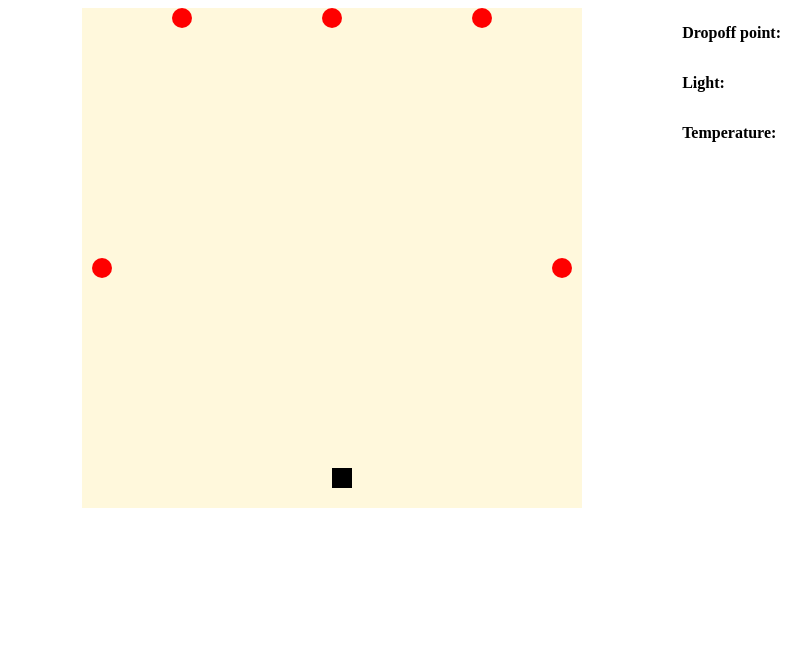
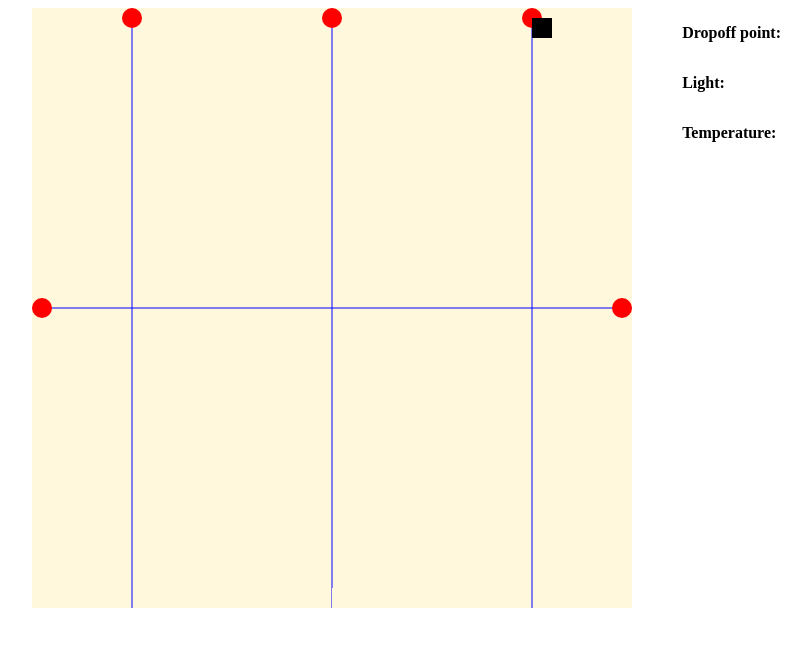
Before and after one commit to notinhomenow/runestone, a website: page real-time-video/index.html in a window 1280 px wide. Shown: the top 646 px of the page, without its empty margins (27-838 px from the left). Drawn offline with Linux system fonts and the light colour scheme.

Commit message:
developing map

```diff
--- a/real-time-video/app.js
+++ b/real-time-video/app.js
@@ -6,31 +6,37 @@ var mapContext = map.getContext('2d');
 
 var dropoffPoints = [
   {
-    x: 1,
-    y: 0,
+    id: 0,
+    x: 100,
+    y: 10,
     name: "Point 1"
   },
   {
-    x: 2.5,
-    y: 0,
+    id: 1,
+    x: 300,
+    y: 10,
     name: "Point 2"
   },
   {
-    x: 4,
-    y: 0,
+    id: 2,
+    x: 500,
+    y: 10,
     name: "Point 3"
   },
   {
-    x: 0.2,
-    y: 2.5,
+    id: 3,
+    x: 10,
+    y: 300,
     name: "Point 4"
   },
   {
-    x: 4.8,
-    y: 2.5,
+    id: 4,
+    x: 590,
+    y: 300,
     name: "Point 5"
   }
 ]
+const dropoffPointSize = { width: 10, height: 0}
 
 function drawDropoffPoints(dropoffPoints) {
 
@@ -38,25 +44,54 @@ function drawDropoffPoints(dropoffPoints) {
   for (var i = 0; i < dropoffPoints.length; i++) {
     const dp = dropoffPoints[i];
     mapContext.beginPath();
-    mapContext.arc(100*dp.x, 100*dp.y + 10, 10,0,2*Math.PI);
+    mapContext.arc(dp.x, dp.y, dropoffPointSize.width,dropoffPointSize.height,2*Math.PI);
     mapContext.fill();
   }
+}
+
+function drawGrid() {
+  mapContext.strokeStyle = "blue"
+  mapContext.beginPath();
+  mapContext.moveTo(100, 0);
+  mapContext.lineTo(100,600);
+  mapContext.stroke();
+  mapContext.beginPath();
+  mapContext.moveTo(300, 0);
+  mapContext.lineTo(300,600);
+  mapContext.stroke();
+  mapContext.beginPath();
+  mapContext.moveTo(500, 0);
+  mapContext.lineTo(500,600);
+  mapContext.stroke();
+  mapContext.beginPath();
+  mapContext.moveTo(0, 300);
+  mapContext.lineTo(600,300);
+  mapContext.stroke();
+}
+
+let robotRect = { x: 300, y: 580, width: 20, height: 20 }
+
+function moveRobot(dropOffId) {
+  console.log("move robot");
+  const dp = dropoffPoints.find(d => d.id === dropOffId);
+  mapContext.clearRect(robotRect.x, robotRect.y, robotRect.width, robotRect.height);
+  robotRect = { x: dp.x, y: dp.y, width: robotRect.width, height: robotRect.height };
+  mapContext.fillStyle = "#000000";
+  mapContext.fillRect(robotRect.x, robotRect.y, robotRect.width, robotRect.height);
 }
 
 function drawInitialMap() {
 
   mapContext.fillStyle = "#000000";
-  mapContext.fillRect(250,460,20,20);
+  mapContext.fillRect(robotRect.x, robotRect.y, robotRect.height, robotRect.width);
+  drawGrid()
   drawDropoffPoints(dropoffPoints);
+  setTimeout(function () {
+    moveRobot(2);
+  }, 3000);
 }
 
 drawInitialMap();
-
-function updateMap(dropoffPoint, light ) {
-
-
-
-}
 
 ws.onmessage = function (data) {
     var img = new Image();
--- a/real-time-video/index.html
+++ b/real-time-video/index.html
@@ -5,7 +5,7 @@
     <body>
         <div id="container">
             <div id="map-container">
-                <canvas id="canvas-map" width="500" height="500"></canvas>
+                <canvas id="canvas-map" width="600" height="600"></canvas>
                 <div id="map-info">
                     <p> <b>Dropoff point:</b> </p>
                     <p> <b>Light: </b> </p>
--- a/real-time-video/styles.css
+++ b/real-time-video/styles.css
@@ -1,6 +1,6 @@
 #canvas-map {
-    height: 500;
-    width: 500;
+    height: 600;
+    width: 600;
     background-color: cornsilk;
     border-width: 1px;
     border-color: black;
```
